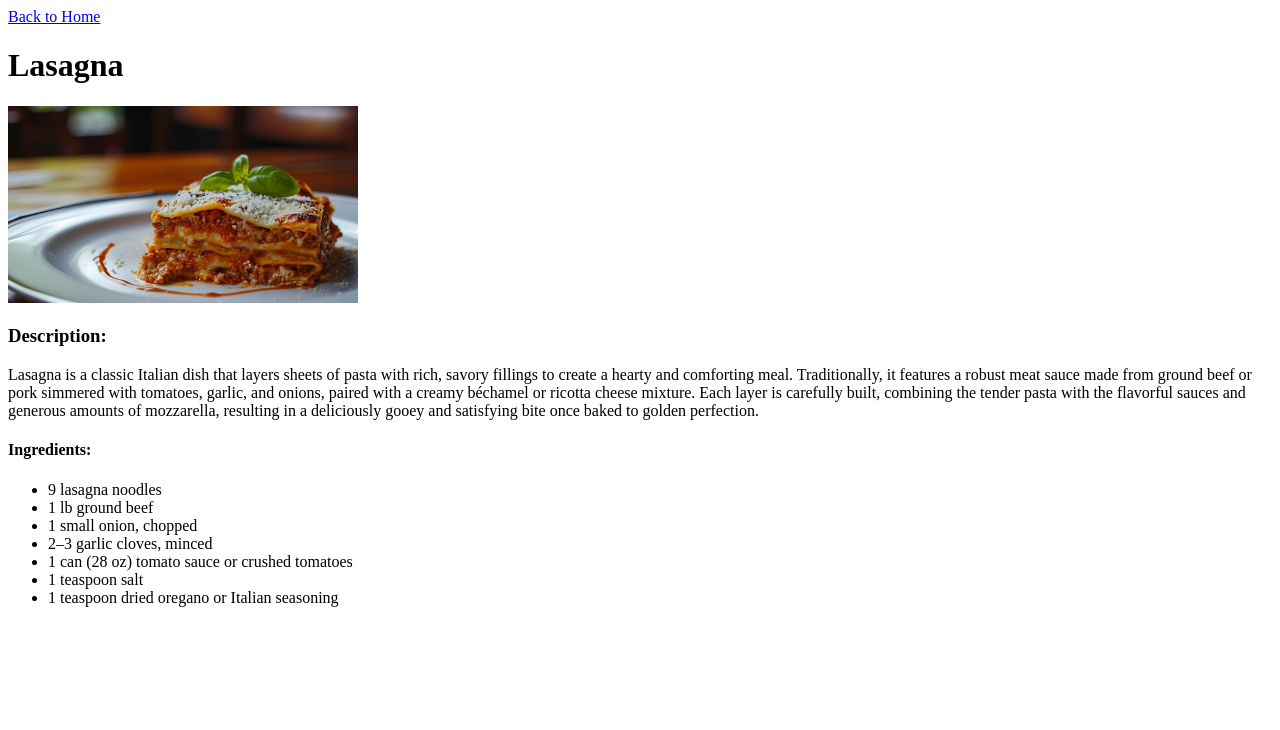
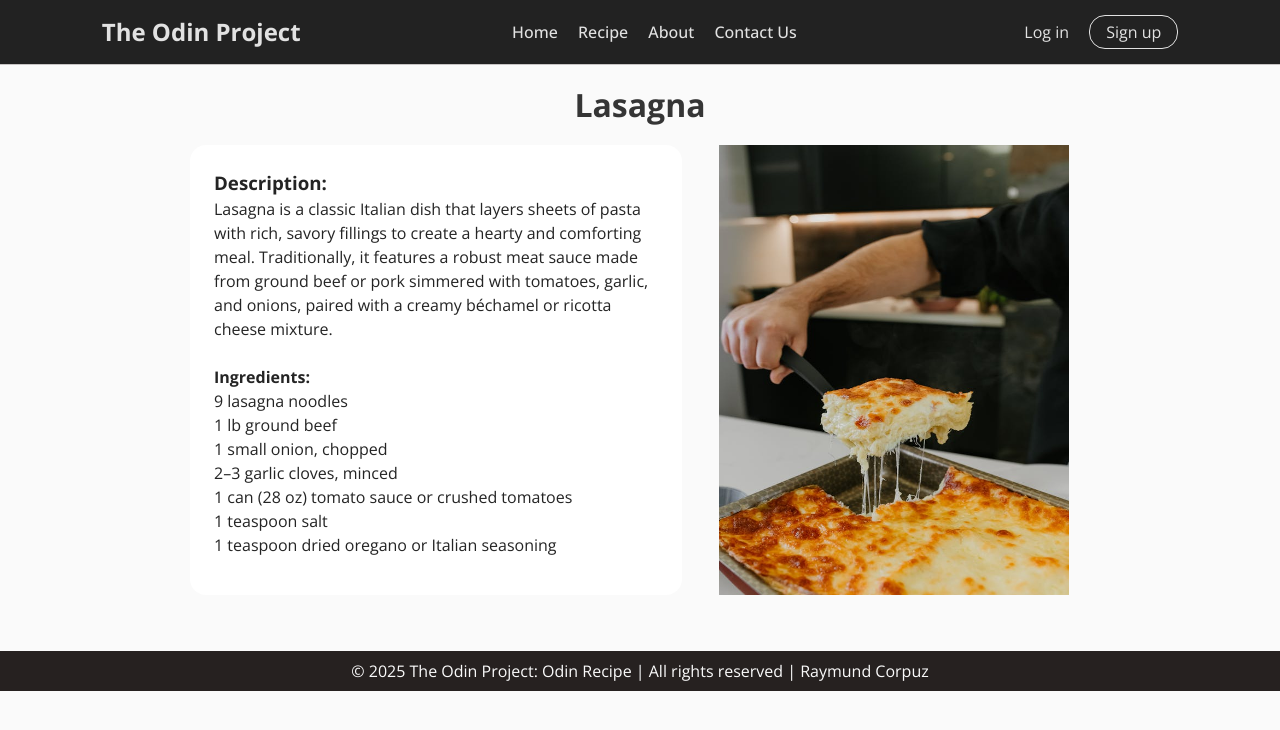
Before and after one commit to raymund-corpuz/fundation-theOdinProject, a plain HTML site: page 02_odin-recipes/recipes/lasagna.html in a window 1280 px wide. Drawn offline with nearby package versions, Linux system fonts and the light colour scheme.

Commit message:
02_odin-recipes: Styled the Lasagna.html using css

```diff
--- /dev/null
+++ b/02_odin-recipes/recipes/lasagna.css
@@ -0,0 +1,105 @@
+@import url("https://fonts.googleapis.com/css2?family=Inter:ital,opsz,wght@0,14..32,100..900;1,14..32,100..900&family=Montserrat:ital,wght@0,100..900;1,100..900&family=Noto+Sans:ital,wght@0,100..900;1,100..900&family=Open+Sans:ital,wght@0,300..800;1,300..800&family=Source+Sans+3:ital,wght@0,200..900;1,200..900&display=swap");
+
+* {
+  margin: 0;
+  padding: 0;
+  box-sizing: border-box;
+  font-family: "Open sans";
+  line-height: 1.5;
+}
+
+body {
+  background-color: #fafafa;
+  color: #353535;
+}
+.hero-section {
+  width: 100vw;
+  height: 100vh;
+}
+
+nav {
+  display: flex;
+  justify-content: space-around;
+  align-items: center;
+  width: 100%;
+  height: 65px;
+  border-bottom: 1px solid rgb(199, 196, 196);
+  background-color: #0c0c0ce6;
+  color: #e2e2e2;
+}
+.logo h1 {
+  font-weight: 700px;
+}
+
+.nav-links ul {
+  list-style-type: none;
+}
+.nav-links li {
+  display: inline;
+  margin: 0 0.5rem;
+}
+.nav-links a,
+.left-hero-content a {
+  text-decoration: none;
+  color: inherit;
+  font-weight: 500;
+  font-size: 16px;
+}
+
+.logIn-signUp button {
+  padding: 4px 16px;
+  border: none;
+  background-color: transparent;
+  cursor: pointer;
+  font-size: 16px;
+  font-weight: 400;
+  color: #e2e2e2;
+}
+.logIn-signUp button:last-child {
+  border-radius: 1rem;
+  border: 1px solid #e2e2e2;
+}
+
+.container {
+  width: 900px;
+  height: auto;
+  display: flex;
+  margin: 0 auto;
+  flex: 1;
+}
+
+.title {
+  text-align: center;
+  margin: 1rem;
+}
+.left-info {
+  background-color: #fff;
+  color: #0c0c0ce6;
+  padding: 1.5rem;
+  margin-right: 1rem;
+  border-radius: 1rem;
+  width: 500px;
+}
+
+ul {
+  list-style-type: none;
+}
+p {
+  font-weight: 400;
+}
+.right-image {
+  width: 400px;
+  display: flex;
+  height: 450px;
+  overflow: hidden;
+
+  justify-content: center;
+}
+
+footer {
+  background-color: #262120;
+  color: #fafafa;
+  text-align: center;
+  margin-top: 3.5rem;
+  padding: 0.5rem;
+}
--- a/02_odin-recipes/recipes/lasagna.html
+++ b/02_odin-recipes/recipes/lasagna.html
@@ -4,23 +4,37 @@
     <meta charset="UTF-8" />
     <meta name="viewport" content="width=device-width, initial-scale=1.0" />
     <title>Odin Recipe</title>
+    <link rel="stylesheet" href="lasagna.css" />
   </head>
   <body>
-    <a href="../index.html">Back to Home</a>
-    <h1>Lasagna</h1>
+    <nav>
+      <div class="logo"><h1>The Odin Project</h1></div>
+      <div class="nav-links">
+        <ul>
+          <li><a href="../index.html">Home</a></li>
+          <li><a href="">Recipe</a></li>
+          <li><a href="">About</a></li>
+          <li><a href="">Contact Us</a></li>
+        </ul>
+      </div>
+      <div class="logIn-signUp">
+        <button>Log in</button>
+        <button>Sign up</button>
+      </div>
+    </nav>
 
-    <img src="../images/lasagnaImage.jpg" alt="Delicious Lasagna" width="350" /
-    >
+    <h1 class="title">Lasagna</h1>
+    <div class="container">
+      <div class="left-info">
         <h3>Description:</h3>
         <p>
-      Lasagna is a classic Italian dish that layers sheets of pasta with rich,
-      savory fillings to create a hearty and comforting meal. Traditionally, it
-      features a robust meat sauce made from ground beef or pork simmered with
-      tomatoes, garlic, and onions, paired with a creamy béchamel or ricotta
-      cheese mixture. Each layer is carefully built, combining the tender pasta
-      with the flavorful sauces and generous amounts of mozzarella, resulting in
-      a deliciously gooey and satisfying bite once baked to golden perfection.
+          Lasagna is a classic Italian dish that layers sheets of pasta with
+          rich, savory fillings to create a hearty and comforting meal.
+          Traditionally, it features a robust meat sauce made from ground beef
+          or pork simmered with tomatoes, garlic, and onions, paired with a
+          creamy béchamel or ricotta cheese mixture.
         </p>
+        <br />
         <h4>Ingredients:</h4>
         <ul>
           <li>9 lasagna noodles</li>
@@ -31,5 +45,17 @@
           <li>1 teaspoon salt</li>
           <li>1 teaspoon dried oregano or Italian seasoning</li>
         </ul>
+      </div>
+
+      <div class="right-image">
+        <img src="../images/lasagnaPortrait.jpg" alt="" width="350px" />
+      </div>
+    </div>
+    <footer>
+      <p>
+        &copy; 2025 The Odin Project: Odin Recipe | All rights reserved |
+        Raymund Corpuz
+      </p>
+    </footer>
   </body>
 </html>
```
Also changed, not shown: 01_odin-links-and-images/index.html (+3 -0 lines), 01_odin-links-and-images/script.js (added, +38 -0 lines), 05_odin-project-javascript-integers/index.html (added, +13 -0 lines), 05_odin-project-javascript-integers/script.js (added, +15 -0 lines), 02_odin-recipes/images/lasagnaPortrait.jpg (added). Lines whose indentation alone changed are shown as unchanged.
